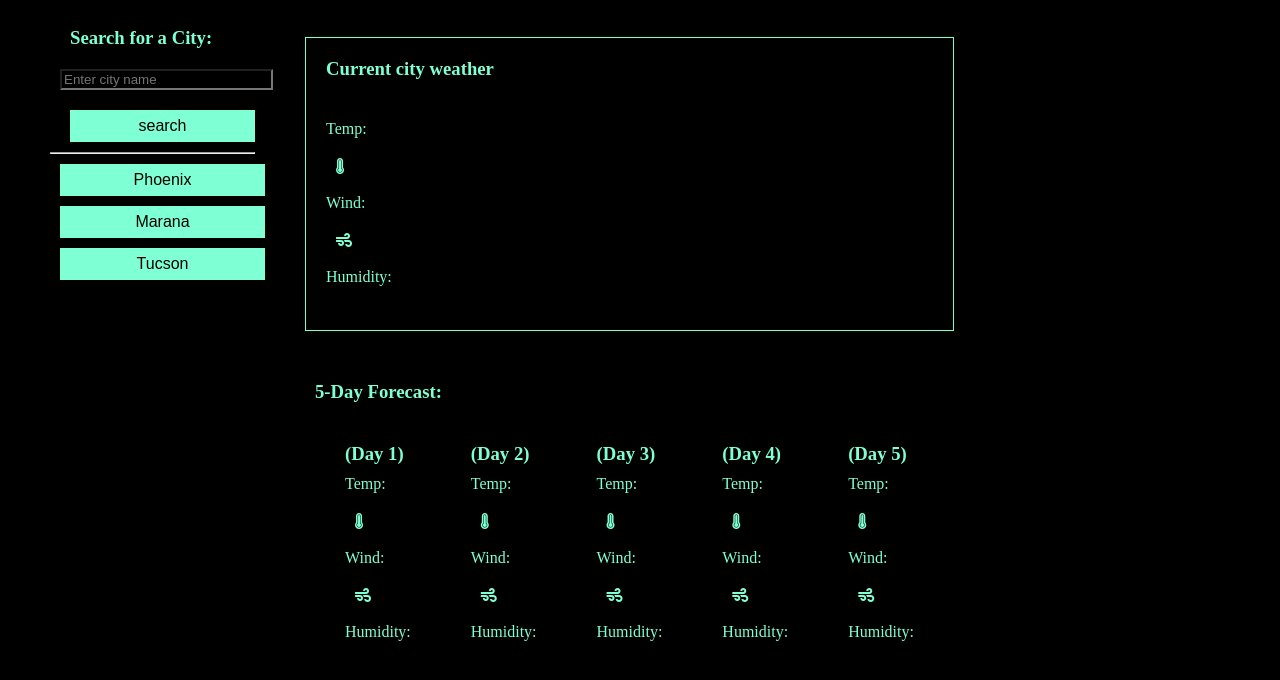
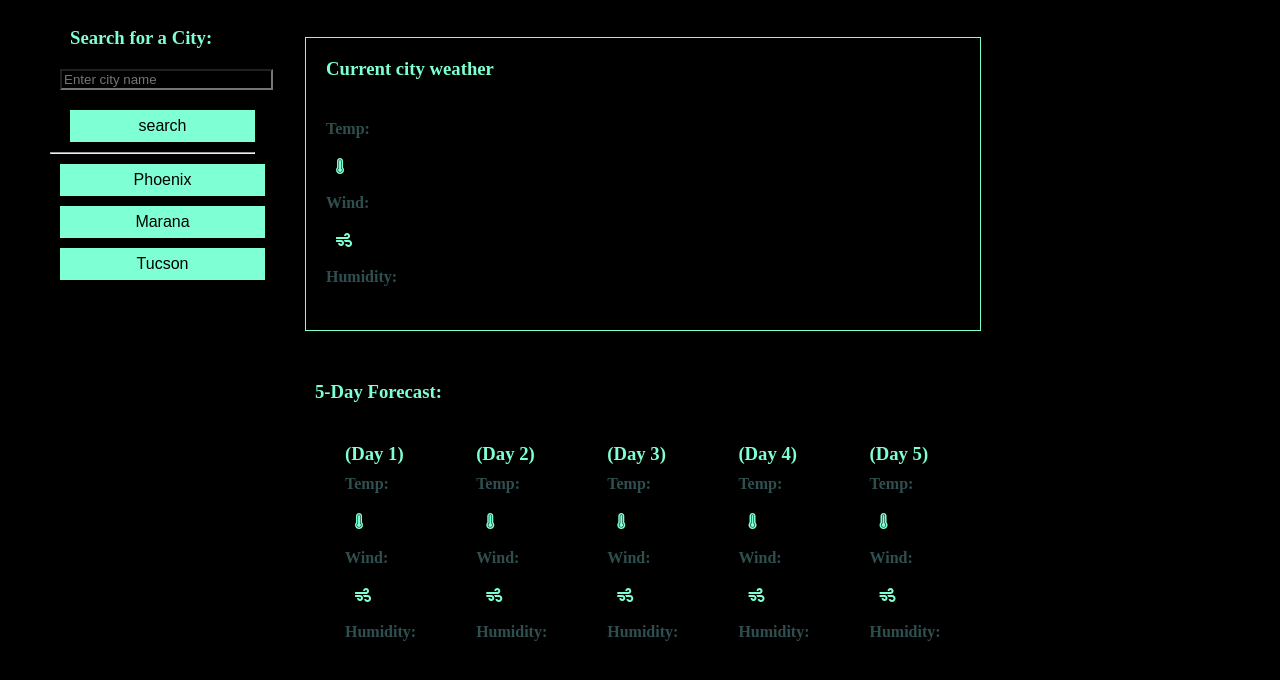
Before and after one commit to hfelix3/Arizonaweather, a plain HTML site: page index.html in a window 1280 px wide. Shown: the part 60-740 px from the top of the page. Drawn offline with nearby package versions, Linux system fonts and the light colour scheme.

Commit message:
color change to h4s

```diff
--- a/assets/css/style.css
+++ b/assets/css/style.css
@@ -11,6 +11,10 @@ h1 {
     background-color: aquamarine;
     background-image: linear-gradient(to right, black, aquamarine);
 
+}
+
+h4 {
+    color: darkslategray
 }
 
 input {
--- a/index.html
+++ b/index.html
@@ -47,17 +47,17 @@
                             <span id="currentDate"></span>
                         </section>
                     <div>
-                        <p>Temp:</p>
+                        <h4>Temp:</h4>
                         <span id="temperatureCurrent">
                             <i class="fas fa-thermometer-full"></i>
                         </span>
 
-                        <p>Wind:</p>
+                        <h4>Wind:</h4>
                         <span id="windCurrent">
                             <i class="fas fa-wind"></i>
                         </span>
 
-                        <p>Humidity:</p>
+                        <h4>Humidity:</h4>
                         <span id="humidityCurrent">
                             <i class="fas fa-humidity"></i>
                         </span>
@@ -77,17 +77,17 @@
                                     <img src="./assets/images/weather-icon.png" alt="weather icon">
                                 </div>     -->
                                 <div>
-                                    <p>Temp:</p>
+                                    <h4>Temp:</h4>
                                     <span id="dayOneTemp">
                                         <i class="fas fa-thermometer-full"></i>
                                     </span>
 
-                                    <p>Wind:</p>
+                                    <h4>Wind:</h4>
                                     <span id="dayOneWind">
                                         <i class="fas fa-wind"></i>
                                     </span>
 
-                                    <p>Humidity:</p>
+                                    <h4>Humidity:</h4>
                                     <span id="dayOneHumidity">
                                         <i class="fas fa-humidity"></i>
                                     </span>
@@ -103,17 +103,17 @@
                                     <img src="./assets/images/weather-icon.png" alt="weather icon">
                                 </div>     -->
                                 <div>
-                                    <p>Temp:</p>
+                                    <h4>Temp:</h4>
                                     <span id="dayTwoTemp">
                                         <i class="fas fa-thermometer-full"></i>
                                     </span>
 
-                                    <p>Wind:</p>
+                                    <h4>Wind:</h4>
                                     <span id="dayTwoWind">
                                         <i class="fas fa-wind"></i>
                                     </span>
 
-                                    <p>Humidity:</p>
+                                    <h4>Humidity:</h4>
                                     <span id="dayTwoHumidity">
                                         <i class="fas fa-humidity"></i>
                                     </span>
@@ -129,17 +129,17 @@
                                     <img src="./assets/images/weather-icon.png" alt="weather icon">
                                 </div>     -->
                                 <div>
-                                    <p>Temp:</p>
+                                    <h4>Temp:</h4>
                                     <span id="dayThreeTemp">
                                         <i class="fas fa-thermometer-full"></i>
                                     </span>
 
-                                    <p>Wind:</p>
+                                    <h4>Wind:</h4>
                                     <span id="dayThreeWind">
                                         <i class="fas fa-wind"></i>
                                     </span>
 
-                                    <p>Humidity:</p>
+                                    <h4>Humidity:</h4>
                                     <span id="dayThreeHumidity">
                                         <i class="fas fa-humidity"></i>
                                     </span>
@@ -155,17 +155,17 @@
                                     <img src="./assets/images/weather-icon.png" alt="weather icon">
                                 </div>     -->
                                 <div>
-                                    <p>Temp:</p>
+                                    <h4>Temp:</h4>
                                     <span id="dayFourTemp">
                                         <i class="fas fa-thermometer-full"></i>
                                     </span>
 
-                                    <p>Wind:</p>
+                                    <h4>Wind:</h4>
                                     <span id="dayFourWind">
                                         <i class="fas fa-wind"></i>
                                     </span>
 
-                                    <p>Humidity:</p>
+                                    <h4>Humidity:</h4>
                                     <span id="dayFourHumidity">
                                         <i class="fas fa-humidity"></i>
                                     </span>
@@ -181,17 +181,17 @@
                                     <img src="./assets/images/weather-icon.png" alt="weather icon">
                                 </div>     -->
                                 <div>
-                                    <p>Temp:</p>
+                                    <h4>Temp:</h4>
                                     <span id="dayFiveTemp">
                                         <i class="fas fa-thermometer-full"></i>
                                     </span>
 
-                                    <p>Wind:</p>
+                                    <h4>Wind:</h4>
                                     <span id="dayFiveWind">
                                         <i class="fas fa-wind"></i>
                                     </span>
 
-                                    <p>Humidity:</p>
+                                    <h4>Humidity:</h4>
                                     <span id="dayFiveHumidity">
                                         <i class="fas fa-humidity"></i>
                                     </span>
```
